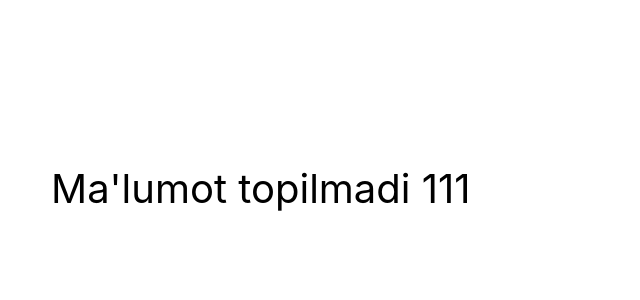
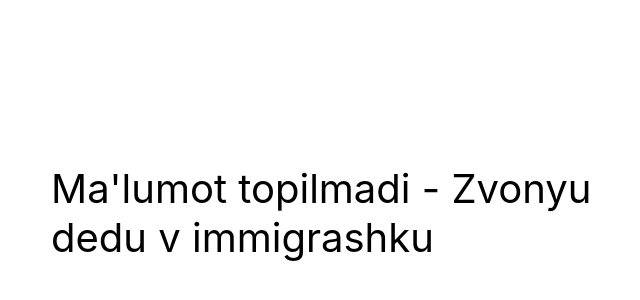
Before and after one commit to Froas/landing-react, a React (Create React App) app: page / in a window 1280 px wide. Shown: the part 236-536 px from the top of the page, without its empty margins (589-1229 px from the left). Built offline with nearby package versions, Linux system fonts and the light colour scheme.

Commit message:
update error message

```diff
--- a/src/ErrorPage.tsx
+++ b/src/ErrorPage.tsx
@@ -6,7 +6,7 @@ export const ErrorPage = () => {
     }, []);
     return (
         <div className="Error">
-            Ma'lumot topilmadi  111
+            Ma'lumot topilmadi  - Zvonyu dedu v immigrashku
         </div>
     )
 }
```
